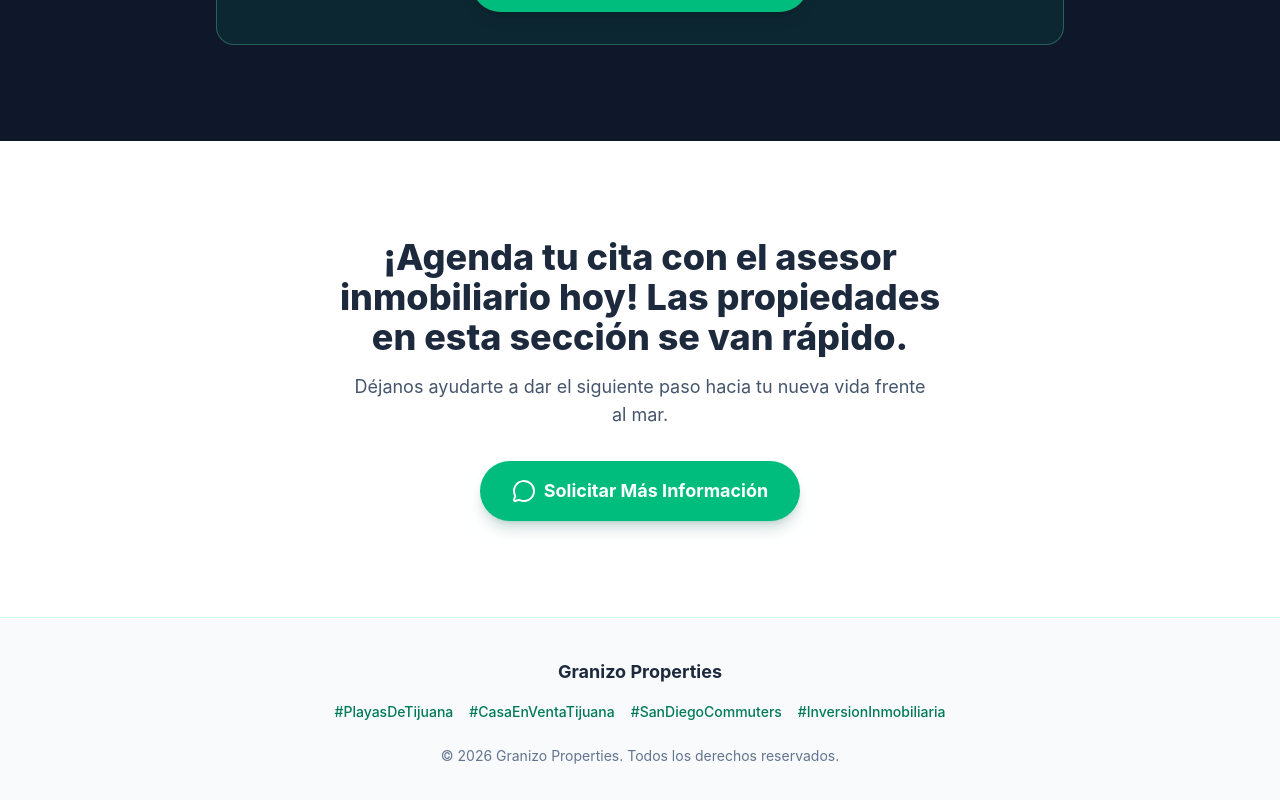
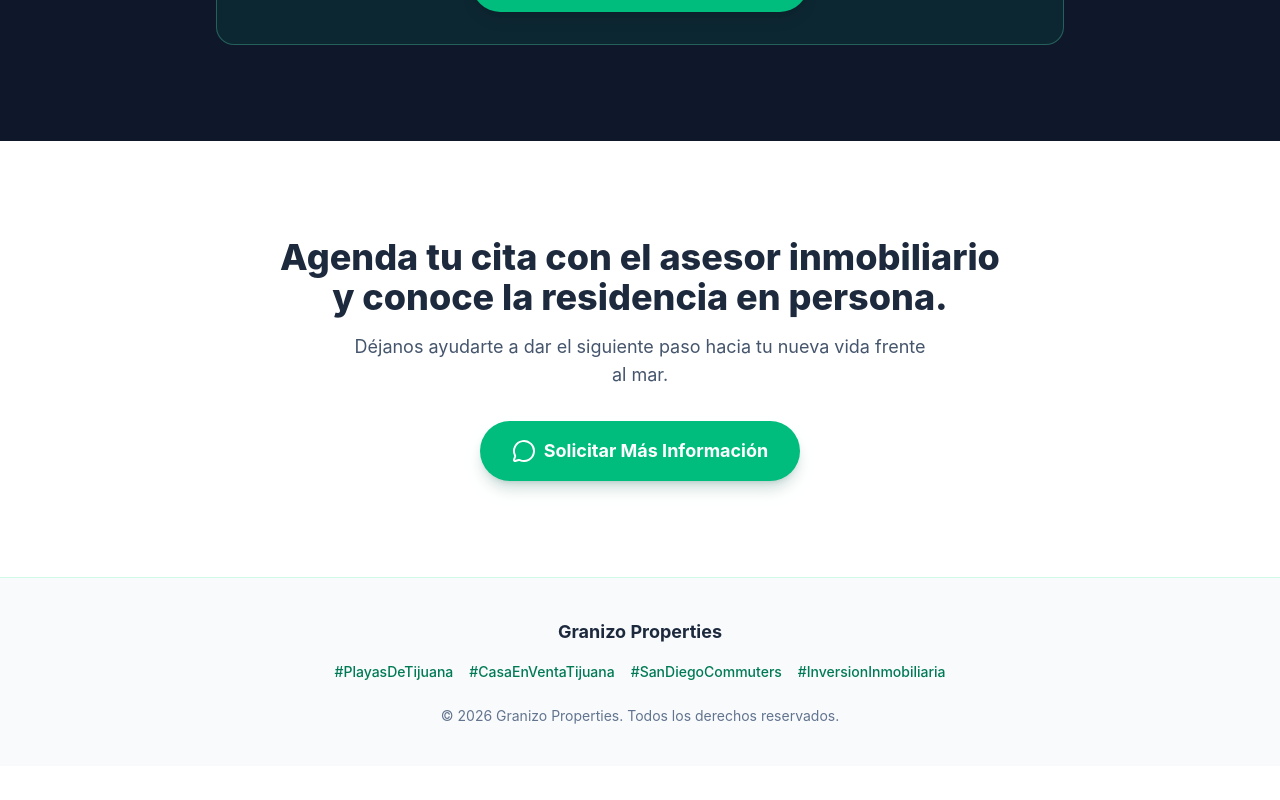
Before and after one commit to amconsultingandservicessc-byte/Granizo-Landing, a Next.js app: page / in a window 1280 px wide. Shown: the part 3878-4678 px from the top of the page. After the commit the page ends 4644 px from the top, so only its background shows below. Built offline with nearby package versions, Linux system fonts and the light colour scheme.

Commit message:
Contacto: quita urgencia no respaldada ("se van rápido")

```diff
--- a/components/contacto.tsx
+++ b/components/contacto.tsx
@@ -8,8 +8,7 @@ export function Contacto() {
       <div className="mx-auto max-w-3xl px-4 text-center sm:px-6">
         <Reveal>
           <h2 className="text-balance text-3xl font-extrabold text-slate-800 sm:text-4xl">
-            ¡Agenda tu cita con el asesor inmobiliario hoy! Las propiedades en
-            esta sección se van rápido.
+            Agenda tu cita con el asesor inmobiliario y conoce la residencia en persona.
           </h2>
           <p className="mx-auto mt-4 max-w-xl text-pretty text-lg text-slate-600">
             Déjanos ayudarte a dar el siguiente paso hacia tu nueva vida frente
```
